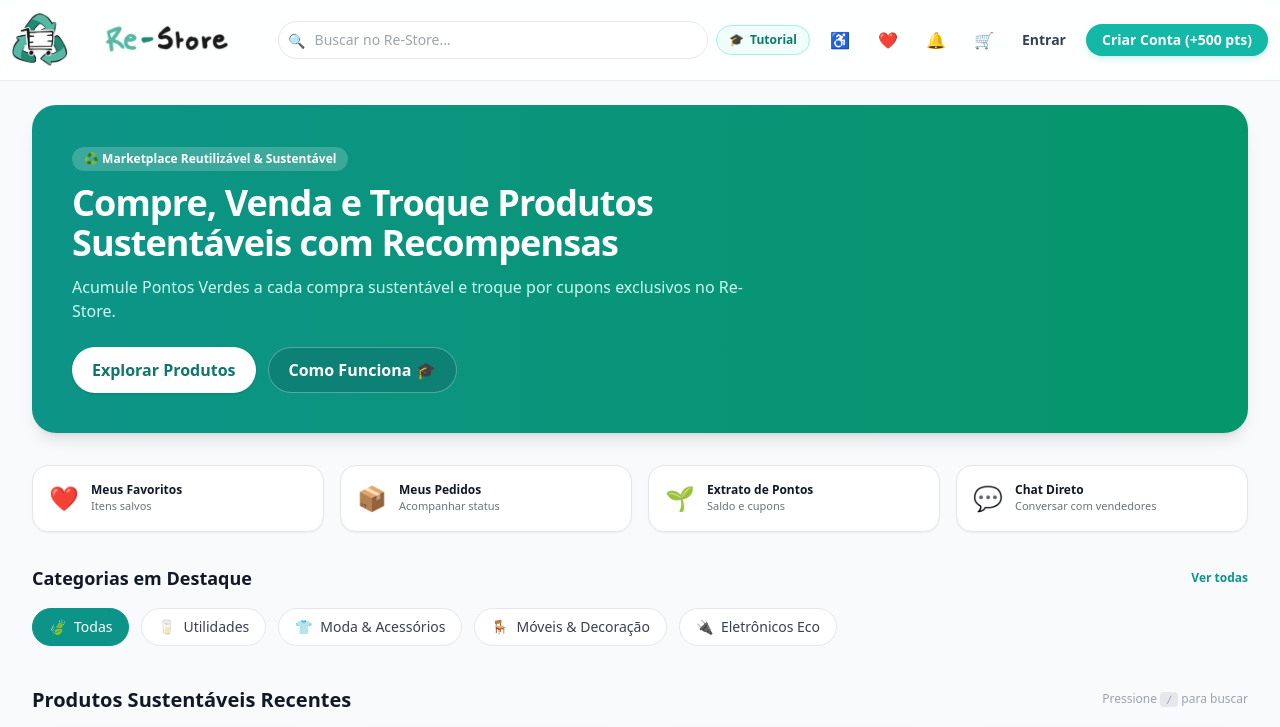
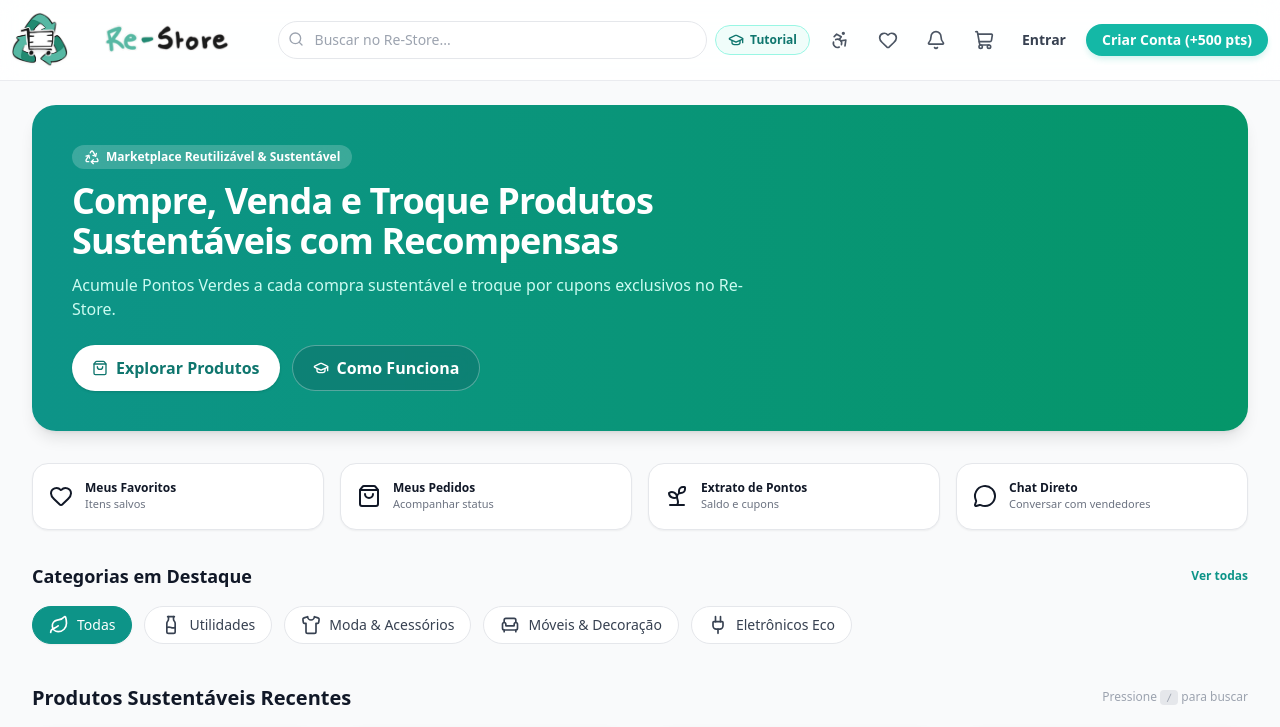
Before and after one commit to EduardaMarinsBrandao/TCC-ReStore, a PHP site: page / in a window 1280 px wide. Shown: the top 727 px of the page. Run offline with PHP 8.4, Linux system fonts and the light colour scheme; data that the repository does not hold is empty; some libraries are stand-ins or nearby versions.

Commit message:
Atualização de Ícones

```diff
--- a/Re-Store/index.php
+++ b/Re-Store/index.php
@@ -17,6 +17,10 @@
 
   <!-- Tailwind CSS via CDN -->
   <script src="https://cdn.tailwindcss.com"></script>
+
+  <!-- Lucide Icons -->
+  <script src="https://unpkg.com/lucide@latest"></script>
+
   <script>
     tailwind.config = {
       darkMode: 'class',
@@ -42,6 +46,7 @@
   <link rel="stylesheet" href="assets/css/style.css">
   <link rel="icon" type="image/png" href="assets/images/favicon.png">
 </head>
+
 <body class="bg-gray-50 dark:bg-gray-900 text-gray-900 dark:text-gray-100 transition-colors duration-300 min-h-screen flex flex-col justify-between">
 
   <!-- HEADER NAVEGAÇÃO -->
@@ -51,21 +56,43 @@
 
         <!-- LOGO & BRAND -->
         <div class="flex items-center gap-0 cursor-pointer group py-2" onclick="App.navigateTo('home')">
-          <img src="assets/images/favicon.png" class="h-14 md:h-18 w-auto object-contain transition-transform group-hover:scale-105 drop-shadow-sm" alt="Re-Store Icon">
-          <img src="assets/images/logo-text.png" class="h-18 md:h-20 w-auto object-contain transition-transform group-hover:scale-105" alt="Re-Store Logo">
+          <img
+            src="assets/images/favicon.png"
+            class="h-14 md:h-18 w-auto object-contain transition-transform group-hover:scale-105 drop-shadow-sm"
+            alt="Re-Store Icon"
+          >
+
+          <img
+            src="assets/images/logo-text.png"
+            class="h-18 md:h-20 w-auto object-contain transition-transform group-hover:scale-105"
+            alt="Re-Store Logo"
+          >
         </div>
 
         <!-- BUSCA RÁPIDA (RESPONSIVA) -->
         <div class="flex flex-1 max-w-[160px] sm:max-w-xs md:max-w-md mx-2">
-          <form onsubmit="event.preventDefault(); const val = document.getElementById('header-search-input').value; App.navigateTo('search', { search: val });" class="relative w-full">
-            <input type="text"
+          <form
+            onsubmit="event.preventDefault(); const val = document.getElementById('header-search-input').value; App.navigateTo('search', { search: val });"
+            class="relative w-full"
+          >
+
+            <input
+              type="text"
               id="header-search-input"
               placeholder="Buscar no Re-Store..."
               onkeyup="if(event.key==='Enter') App.navigateTo('search', { search: this.value })"
-                   class="w-full pl-8 sm:pl-9 pr-3 py-1.5 sm:py-2 rounded-full border border-gray-200 dark:border-gray-700 dark:bg-gray-800 text-xs sm:text-sm focus:outline-none focus:ring-2 focus:ring-teal-500">
-            <button type="submit" title="Buscar" class="absolute left-2.5 top-1.5 sm:top-2.5 text-gray-400 hover:text-teal-600 cursor-pointer border-none bg-transparent text-xs sm:text-sm">
-              🔍
+              class="w-full pl-8 sm:pl-9 pr-3 py-1.5 sm:py-2 rounded-full border border-gray-200 dark:border-gray-700 dark:bg-gray-800 text-xs sm:text-sm focus:outline-none focus:ring-2 focus:ring-teal-500"
+            >
+
+            <button
+              type="submit"
+              title="Buscar"
+              aria-label="Buscar"
+              class="absolute left-2.5 top-1.5 sm:top-2.5 text-gray-400 hover:text-teal-600 cursor-pointer border-none bg-transparent"
+            >
+              <i data-lucide="search" class="w-4 h-4"></i>
             </button>
+
           </form>
         </div>
 
@@ -73,50 +100,72 @@
         <div class="flex items-center gap-3">
 
           <!-- BOTÃO TUTORIAL INTERATIVO -->
-          <button type="button"
+          <button
+            type="button"
             onclick="App.showTutorialModal()"
             aria-label="Tutorial do Site"
             title="Aprender a Usar o Re-Store (Tutorial Guiado)"
-                  class="hidden sm:flex items-center gap-1.5 px-3 py-1.5 rounded-full text-xs font-bold text-teal-700 bg-teal-50 dark:bg-teal-950/50 border border-teal-200 dark:border-teal-900 hover:bg-teal-100 transition cursor-pointer pointer-events-auto">
-            <span class="pointer-events-none">🎓</span> <span class="pointer-events-none">Tutorial</span>
+            class="hidden sm:flex items-center gap-1.5 px-3 py-1.5 rounded-full text-xs font-bold text-teal-700 bg-teal-50 dark:bg-teal-950/50 border border-teal-200 dark:border-teal-900 hover:bg-teal-100 transition cursor-pointer pointer-events-auto"
+          >
+            <i data-lucide="graduation-cap" class="w-4 h-4 pointer-events-none"></i>
+            <span class="pointer-events-none">Tutorial</span>
           </button>
 
           <!-- BOTÃO ACESSIBILIDADE RÁPIDA -->
-          <button type="button"
+          <button
+            type="button"
             onclick="App.navigateTo('help')"
             aria-label="Opções de Acessibilidade"
             title="Acessibilidade (Dark Mode, Fonte, Daltonismo)"
-                  class="p-2 rounded-full text-gray-600 dark:text-gray-300 hover:bg-gray-100 dark:hover:bg-gray-800 transition cursor-pointer pointer-events-auto">
-            <span class="pointer-events-none">♿</span>
+            class="p-2 rounded-full text-gray-600 dark:text-gray-300 hover:bg-gray-100 dark:hover:bg-gray-800 transition cursor-pointer pointer-events-auto"
+          >
+            <i data-lucide="accessibility" class="w-5 h-5 pointer-events-none"></i>
           </button>
 
-          <!-- FAVORITES BUTTON (TABA DEDICADA) -->
-          <button type="button"
+          <!-- FAVORITES BUTTON -->
+          <button
+            type="button"
             onclick="App.navigateTo('favorites')"
             aria-label="Meus Favoritos"
             title="Ver Produtos Favoritados"
-                  class="relative p-2 rounded-full text-gray-600 dark:text-gray-300 hover:bg-gray-100 dark:hover:bg-gray-800 transition cursor-pointer pointer-events-auto">
-            <span class="pointer-events-none">❤️</span>
+            class="relative p-2 rounded-full text-gray-600 dark:text-gray-300 hover:bg-gray-100 dark:hover:bg-gray-800 transition cursor-pointer pointer-events-auto"
+          >
+            <i data-lucide="heart" class="w-5 h-5 pointer-events-none"></i>
           </button>
 
           <!-- NOTIFICATION BELL BUTTON -->
-          <button type="button"
+          <button
+            type="button"
             onclick="App.navigateTo('notifications')"
             aria-label="Central de Notificações"
             title="Central de Notificações"
-                  class="relative p-2 rounded-full text-gray-600 dark:text-gray-300 hover:bg-gray-100 dark:hover:bg-gray-800 transition cursor-pointer pointer-events-auto">
-            <span class="pointer-events-none">🔔</span>
-            <span id="notif-badge" class="absolute -top-1 -right-1 bg-amber-500 text-white text-[10px] font-bold w-4 h-4 rounded-full flex items-center justify-center pointer-events-none">2</span>
+            class="relative p-2 rounded-full text-gray-600 dark:text-gray-300 hover:bg-gray-100 dark:hover:bg-gray-800 transition cursor-pointer pointer-events-auto"
+          >
+            <i data-lucide="bell" class="w-5 h-5 pointer-events-none"></i>
+
+            <span
+              id="notif-badge"
+              class="absolute -top-1 -right-1 bg-amber-500 text-white text-[10px] font-bold w-4 h-4 rounded-full flex items-center justify-center pointer-events-none"
+            >
+              2
+            </span>
           </button>
 
           <!-- CART BUTTON -->
-          <button type="button"
+          <button
+            type="button"
             onclick="App.navigateTo('cart')"
             aria-label="Carrinho de Compras"
             title="Carrinho de Compras"
-                  class="relative p-2 rounded-full text-gray-600 dark:text-gray-300 hover:bg-gray-100 dark:hover:bg-gray-800 transition cursor-pointer pointer-events-auto">
-            <span class="pointer-events-none">🛒</span>
-            <span class="cart-badge absolute -top-1 -right-1 bg-teal-500 text-white text-[10px] font-bold w-5 h-5 rounded-full items-center justify-center hidden pointer-events-none">0</span>
+            class="relative p-2 rounded-full text-gray-600 dark:text-gray-300 hover:bg-gray-100 dark:hover:bg-gray-800 transition cursor-pointer pointer-events-auto"
+          >
+            <i data-lucide="shopping-cart" class="w-5 h-5 pointer-events-none"></i>
+
+            <span
+              class="cart-badge absolute -top-1 -right-1 bg-teal-500 text-white text-[10px] font-bold w-5 h-5 rounded-full items-center justify-center hidden pointer-events-none"
+            >
+              0
+            </span>
           </button>
 
           <!-- ÁREA DO USUÁRIO / AUTH -->
@@ -130,79 +179,194 @@
   </header>
 
   <!-- ÁREA DE CONTEÚDO PRINCIPAL (RENDERIZADA VIA SPA) -->
-  <main id="main-content" class="max-w-7xl mx-auto px-4 sm:px-6 lg:px-8 py-6 flex-grow w-full">
-    <div class="text-center py-16 text-gray-500">Carregando Re-Store...</div>
+  <main
+    id="main-content"
+    class="max-w-7xl mx-auto px-4 sm:px-6 lg:px-8 py-6 flex-grow w-full"
+  >
+    <div class="text-center py-16 text-gray-500">
+      Carregando Re-Store...
+    </div>
   </main>
 
   <!-- NAVEGAÇÃO INFERIOR FIXA (MOBILE) -->
   <nav class="md:hidden fixed bottom-0 left-0 right-0 bg-white/90 dark:bg-gray-900/90 backdrop-blur border-t dark:border-gray-800 z-40 py-2">
     <div class="flex justify-around items-center">
-      <button onclick="App.navigateTo('home')" class="flex flex-col items-center text-xs text-gray-600 dark:text-gray-400 hover:text-teal-600">
-        <span class="text-lg">🏠</span>
+
+      <!-- INÍCIO -->
+      <button
+        onclick="App.navigateTo('home')"
+        class="flex flex-col items-center text-xs text-gray-600 dark:text-gray-400 hover:text-teal-600"
+      >
+        <i data-lucide="house" class="w-5 h-5 mb-1"></i>
         <span>Início</span>
       </button>
-      <button onclick="App.navigateTo('search')" class="flex flex-col items-center text-xs text-gray-600 dark:text-gray-400 hover:text-teal-600">
-        <span class="text-lg">🔍</span>
+
+      <!-- BUSCAR -->
+      <button
+        onclick="App.navigateTo('search')"
+        class="flex flex-col items-center text-xs text-gray-600 dark:text-gray-400 hover:text-teal-600"
+      >
+        <i data-lucide="search" class="w-5 h-5 mb-1"></i>
         <span>Buscar</span>
       </button>
-      <button onclick="App.navigateTo('favorites')" class="flex flex-col items-center text-xs text-gray-600 dark:text-gray-400 hover:text-teal-600">
-        <span class="text-lg">❤️</span>
+
+      <!-- FAVORITOS -->
+      <button
+        onclick="App.navigateTo('favorites')"
+        class="flex flex-col items-center text-xs text-gray-600 dark:text-gray-400 hover:text-teal-600"
+      >
+        <i data-lucide="heart" class="w-5 h-5 mb-1"></i>
         <span>Favoritos</span>
       </button>
-      <button onclick="App.navigateTo('cart')" class="flex flex-col items-center text-xs text-gray-600 dark:text-gray-400 hover:text-teal-600 relative">
-        <span class="text-lg">🛒</span>
+
+      <!-- CARRINHO -->
+      <button
+        onclick="App.navigateTo('cart')"
+        class="flex flex-col items-center text-xs text-gray-600 dark:text-gray-400 hover:text-teal-600 relative"
+      >
+        <i data-lucide="shopping-cart" class="w-5 h-5 mb-1"></i>
         <span>Carrinho</span>
       </button>
-      <button onclick="App.navigateTo('chat')" class="flex flex-col items-center text-xs text-gray-600 dark:text-gray-400 hover:text-teal-600">
-        <span class="text-lg">💬</span>
+
+      <!-- CHAT -->
+      <button
+        onclick="App.navigateTo('chat')"
+        class="flex flex-col items-center text-xs text-gray-600 dark:text-gray-400 hover:text-teal-600"
+      >
+        <i data-lucide="message-circle" class="w-5 h-5 mb-1"></i>
         <span>Chat</span>
       </button>
+
     </div>
   </nav>
 
   <!-- FOOTER SUSTENTÁVEL -->
   <footer class="bg-white dark:bg-gray-900 border-t border-gray-200 dark:border-gray-800 mt-12 py-8 transition-colors">
     <div class="max-w-7xl mx-auto px-4 sm:px-6 lg:px-8 text-center md:text-left">
+
       <div class="grid grid-cols-1 md:grid-cols-4 gap-8 mb-8">
+
+        <!-- SOBRE -->
         <div>
-          <div class="flex items-center gap-0 mb-4 justify-center md:justify-start cursor-pointer" onclick="App.navigateTo('home')">
-            <img src="assets/images/logo-icon.png" class="h-16 md:h-20 w-auto object-contain" alt="Re-Store Icon">
-            <img src="assets/images/logo-text.png" class="h-18 md:h-24 w-auto object-contain" alt="Re-Store Logo">
+          <div
+            class="flex items-center gap-0 mb-4 justify-center md:justify-start cursor-pointer"
+            onclick="App.navigateTo('home')"
+          >
+            <img
+              src="assets/images/logo-icon.png"
+              class="h-16 md:h-20 w-auto object-contain"
+              alt="Re-Store Icon"
+            >
+
+            <img
+              src="assets/images/logo-text.png"
+              class="h-18 md:h-24 w-auto object-contain"
+              alt="Re-Store Logo"
+            >
           </div>
+
           <p class="text-xs text-gray-500 leading-relaxed">
             Plataforma de economia circular focada em reuso de produtos, redução de resíduos e gamificação com impacto socioambiental positivo.
           </p>
         </div>
 
+        <!-- NAVEGAÇÃO -->
         <div>
-          <h4 class="font-bold text-sm mb-3">Navegação</h4>
+          <h4 class="font-bold text-sm mb-3">
+            Navegação
+          </h4>
+
           <ul class="space-y-2 text-xs text-gray-500">
-            <li><button onclick="App.navigateTo('home')" class="hover:text-teal-600">Produtos Recentes</button></li>
-            <li><button onclick="App.navigateTo('search')" class="hover:text-teal-600">Categorias Sustentáveis</button></li>
-            <li><button onclick="App.navigateTo('points')" class="hover:text-teal-600">Sistema de Recompensas</button></li>
+            <li>
+              <button
+                onclick="App.navigateTo('home')"
+                class="hover:text-teal-600"
+              >
+                Produtos Recentes
+              </button>
+            </li>
+
+            <li>
+              <button
+                onclick="App.navigateTo('search')"
+                class="hover:text-teal-600"
+              >
+                Categorias Sustentáveis
+              </button>
+            </li>
+
+            <li>
+              <button
+                onclick="App.navigateTo('points')"
+                class="hover:text-teal-600"
+              >
+                Sistema de Recompensas
+              </button>
+            </li>
           </ul>
         </div>
 
+        <!-- ÁREA DO VENDEDOR -->
         <div>
-          <h4 class="font-bold text-sm mb-3">Área do Vendedor</h4>
+          <h4 class="font-bold text-sm mb-3">
+            Área do Vendedor
+          </h4>
+
           <ul class="space-y-2 text-xs text-gray-500">
-            <li><button onclick="App.navigateTo('seller')" class="hover:text-teal-600">Painel do Vendedor</button></li>
-            <li><button onclick="App.navigateTo('add-product')" class="hover:text-teal-600">Anunciar Produto</button></li>
+            <li>
+              <button
+                onclick="App.navigateTo('seller')"
+                class="hover:text-teal-600"
+              >
+                Painel do Vendedor
+              </button>
+            </li>
+
+            <li>
+              <button
+                onclick="App.navigateTo('add-product')"
+                class="hover:text-teal-600"
+              >
+                Anunciar Produto
+              </button>
+            </li>
           </ul>
         </div>
 
+        <!-- ACESSIBILIDADE -->
         <div>
-          <h4 class="font-bold text-sm mb-3">Acessibilidade</h4>
+          <h4 class="font-bold text-sm mb-3">
+            Acessibilidade
+          </h4>
+
           <ul class="space-y-2 text-xs text-gray-500">
-            <li><button onclick="AccessibilityManager.toggleDarkMode()" class="hover:text-teal-600">Alternar Modo Escuro</button></li>
-            <li><button onclick="App.navigateTo('help')" class="hover:text-teal-600">Ajuste de Fonte & Daltonismo</button></li>
+            <li>
+              <button
+                onclick="AccessibilityManager.toggleDarkMode()"
+                class="hover:text-teal-600"
+              >
+                Alternar Modo Escuro
+              </button>
+            </li>
+
+            <li>
+              <button
+                onclick="App.navigateTo('help')"
+                class="hover:text-teal-600"
+              >
+                Ajuste de Fonte & Daltonismo
+              </button>
+            </li>
           </ul>
         </div>
+
       </div>
 
+      <!-- COPYRIGHT -->
       <div class="border-t border-gray-100 dark:border-gray-800 pt-6 text-center text-xs text-gray-400">
         © <?php echo date('Y'); ?> Re-Store Marketplace Sustentável. Todos os direitos reservados.
       </div>
+
     </div>
   </footer>
 
@@ -214,5 +378,11 @@
   <script src="assets/js/chat.js"></script>
   <script src="assets/js/seller.js"></script>
   <script src="assets/js/app.js"></script>
+
+  <!-- INICIALIZAÇÃO DOS ÍCONES LUCIDE -->
+  <script>
+    lucide.createIcons();
+  </script>
+
 </body>
 </html>
```
Also changed, not shown: Re-Store/assets/js/app.js, Re-Store/restore_db.sqlite, Re-Store/uploads/avatars/avatar_7_6aa293029c3e0.jpg (added), Re-Store/uploads/products/prod_11_6aa291ae194b8_0.webp (added), Re-Store/uploads/products/prod_11_6aa291ae1a9e3_1.webp (added). Lines whose indentation alone changed are shown as unchanged.
